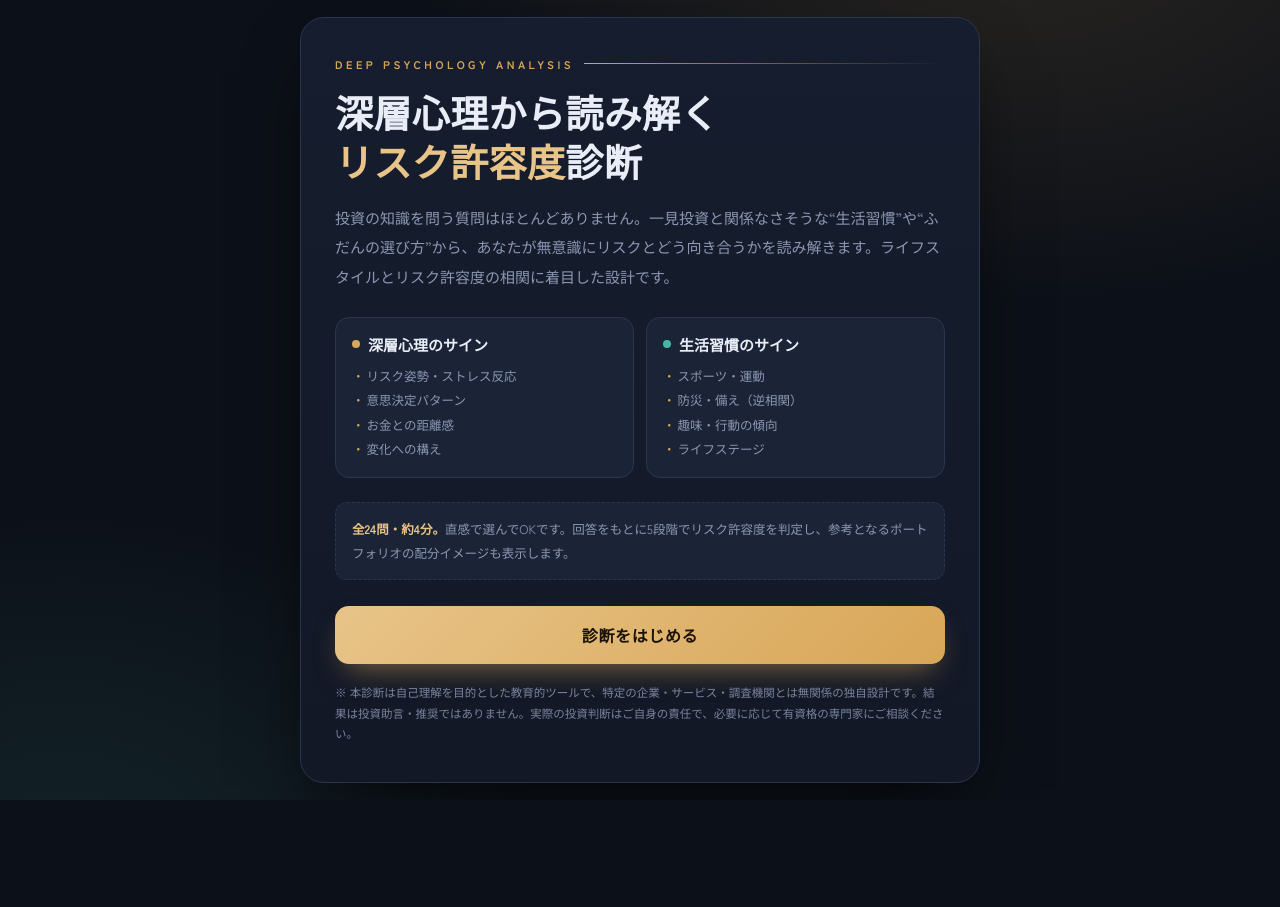
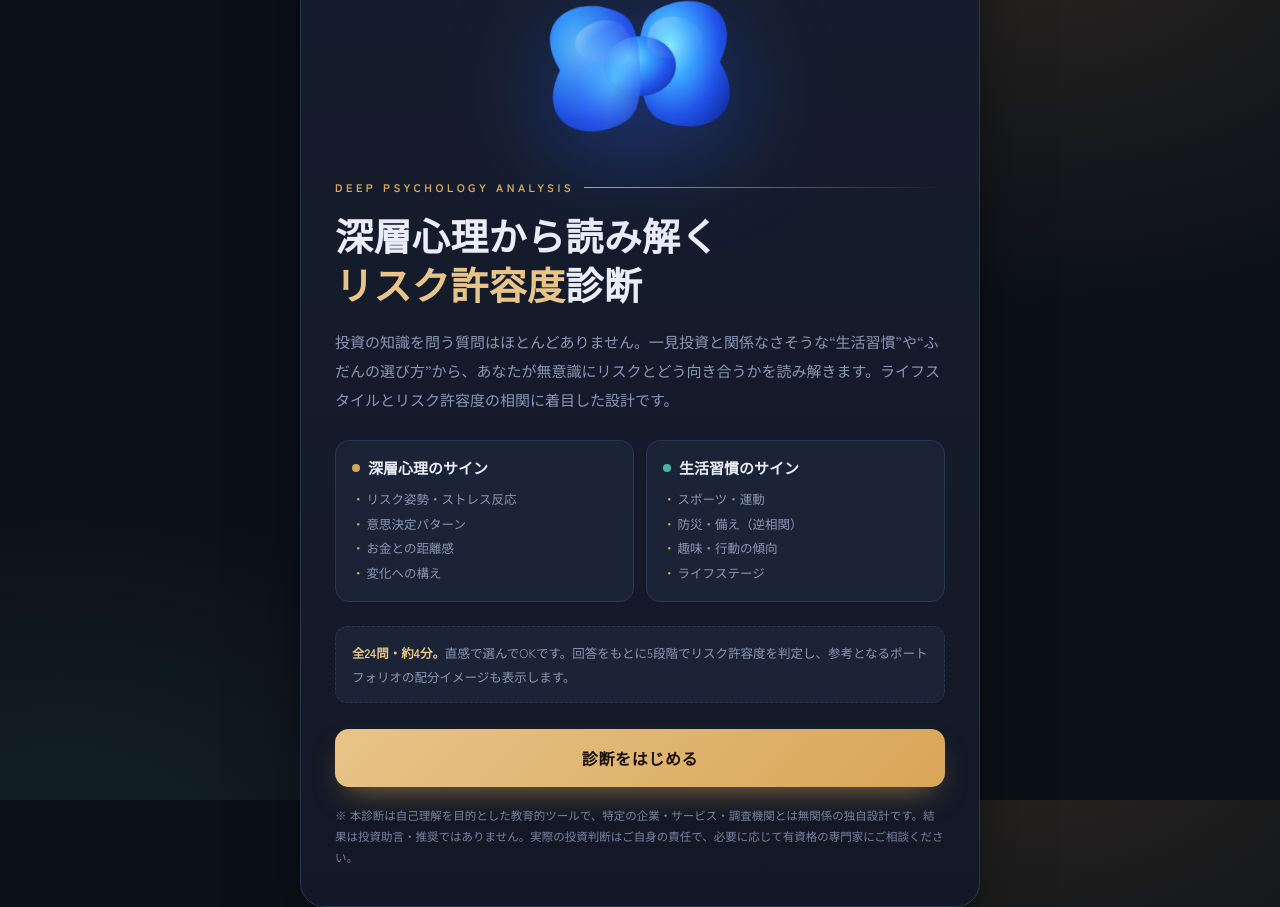
Before and after one commit to rsorf9/RiskDepth, a plain HTML site: page index.html in a window 1280 px wide. Before the commit the page ends 800 px from the top, so only its background shows below. Drawn offline with Linux system fonts and the light colour scheme.

Commit message:
Add files via upload

```diff
--- a/index.html
+++ b/index.html
@@ -174,6 +174,19 @@
   @keyframes fade{from{opacity:0;transform:translateY(10px)}to{opacity:1;transform:none}}
   @media (prefers-reduced-motion: reduce){*{animation:none!important;transition:none!important}}
   .footer-tag{text-align:center;color:var(--muted);font-size:10.5px;letter-spacing:.2em;margin-top:18px;opacity:.6}
+  /* ---- blue chrome blob + ticker ---- */
+  .ticker{display:flex;justify-content:center;gap:18px;flex-wrap:wrap;
+    font-family:ui-monospace,"SFMono-Regular",Menlo,Consolas,monospace;
+    font-size:10.5px;letter-spacing:.18em;color:#9fb0d6;margin-bottom:22px;
+    padding-bottom:14px;border-bottom:1px solid var(--line);}
+  .ticker span{white-space:nowrap;opacity:.85}
+  .ticker b{color:var(--gold-soft);font-weight:500}
+  .hero-blob{position:relative;height:190px;margin:4px 0 8px;display:flex;align-items:center;justify-content:center;}
+  .hero-blob svg{width:300px;height:190px;filter:drop-shadow(0 24px 50px rgba(40,90,220,.45))}
+  @media(max-width:520px){.hero-blob{height:150px}.hero-blob svg{width:230px;height:150px}}
+  .blob-anim{animation:blobfloat 9s ease-in-out infinite}
+  @keyframes blobfloat{0%,100%{transform:translateY(0) rotate(0deg)}50%{transform:translateY(-10px) rotate(-3deg)}}
+  @media (prefers-reduced-motion: reduce){.blob-anim{animation:none}}
 </style>
 </head>
 <body>
@@ -182,6 +195,50 @@
     <div class="pad">
       <!-- INTRO -->
       <section id="intro" class="fade">
+        <div class="ticker" id="ticker">
+          <span><b>/TYO</b> <i id="t-tyo">--·--·--</i></span>
+          <span><b>/LON</b> <i id="t-lon">--·--·--</i></span>
+          <span><b>/NYC</b> <i id="t-nyc">--·--·--</i></span>
+          <span><b>/PAR</b> <i id="t-par">--·--·--</i></span>
+        </div>
+        <div class="hero-blob" aria-hidden="true">
+          <svg class="blob-anim" viewBox="0 0 300 190" xmlns="http://www.w3.org/2000/svg">
+            <defs>
+              <radialGradient id="bl1" cx="35%" cy="35%" r="80%">
+                <stop offset="0%" stop-color="#7ff0ff"/>
+                <stop offset="35%" stop-color="#3aa0ff"/>
+                <stop offset="70%" stop-color="#2152e8"/>
+                <stop offset="100%" stop-color="#1230a8"/>
+              </radialGradient>
+              <radialGradient id="bl2" cx="70%" cy="60%" r="75%">
+                <stop offset="0%" stop-color="#6be0ff" stop-opacity=".9"/>
+                <stop offset="55%" stop-color="#3457f0" stop-opacity=".6"/>
+                <stop offset="100%" stop-color="#1230a8" stop-opacity="0"/>
+              </radialGradient>
+              <linearGradient id="sheen" x1="0" y1="0" x2="1" y2="1">
+                <stop offset="0%" stop-color="#ffffff" stop-opacity=".75"/>
+                <stop offset="40%" stop-color="#bfe6ff" stop-opacity=".15"/>
+                <stop offset="100%" stop-color="#7c5cff" stop-opacity=".25"/>
+              </linearGradient>
+            </defs>
+            <path fill="url(#bl1)" d="M70 95 C40 40 95 18 135 42 C150 52 150 78 150 95 C150 112 150 138 135 148 C95 172 40 150 70 95 Z">
+              <animate attributeName="d" dur="11s" repeatCount="indefinite"
+                values="M70 95 C40 40 95 18 135 42 C150 52 150 78 150 95 C150 112 150 138 135 148 C95 172 40 150 70 95 Z;
+                        M65 95 C32 48 100 22 138 48 C152 58 150 80 150 95 C150 110 152 132 138 142 C100 168 32 142 65 95 Z;
+                        M70 95 C40 40 95 18 135 42 C150 52 150 78 150 95 C150 112 150 138 135 148 C95 172 40 150 70 95 Z"/>
+            </path>
+            <path fill="url(#bl1)" d="M230 95 C260 40 205 18 165 42 C150 52 150 78 150 95 C150 112 150 138 165 148 C205 172 260 150 230 95 Z">
+              <animate attributeName="d" dur="11s" repeatCount="indefinite"
+                values="M230 95 C260 40 205 18 165 42 C150 52 150 78 150 95 C150 112 150 138 165 148 C205 172 260 150 230 95 Z;
+                        M235 95 C268 48 200 22 162 48 C148 58 150 80 150 95 C150 110 148 132 162 142 C200 168 268 142 235 95 Z;
+                        M230 95 C260 40 205 18 165 42 C150 52 150 78 150 95 C150 112 150 138 165 148 C205 172 260 150 230 95 Z"/>
+            </path>
+            <ellipse cx="150" cy="95" rx="36" ry="30" fill="url(#bl1)"/>
+            <path fill="url(#bl2)" d="M70 95 C40 40 95 18 135 42 C150 52 150 78 150 95 C150 112 150 138 135 148 C95 172 40 150 70 95 Z" opacity=".7"/>
+            <path fill="url(#sheen)" d="M95 55 C115 40 140 48 142 70 C143 86 120 92 105 88 C86 83 80 66 95 55 Z" opacity=".55"/>
+            <path fill="url(#sheen)" d="M205 55 C185 40 160 48 158 70 C157 86 180 92 195 88 C214 83 220 66 205 55 Z" opacity=".5"/>
+          </svg>
+        </div>
         <div class="eyebrow">Deep Psychology Analysis</div>
         <h1>深層心理から読み解く<br><span class="accent">リスク許容度</span>診断</h1>
         <p class="lead">投資の知識を問う質問はほとんどありません。一見投資と関係なさそうな“生活習慣”や“ふだんの選び方”から、あなたが無意識にリスクとどう向き合うかを読み解きます。ライフスタイルとリスク許容度の相関に着目した設計です。</p>
@@ -436,6 +493,18 @@ function buildRadar(dimPct){
 function restart(){answers.fill(null);idx=0;$("result").classList.add("hidden");$("intro").classList.remove("hidden");$("intro").classList.add("fade");window.scrollTo(0,0);}
 function copyResult(){const done=()=>{const b=$("copybtn");const o=b.textContent;b.textContent="コピーしました ✓";setTimeout(()=>b.textContent=o,1600);};if(navigator.clipboard&&navigator.clipboard.writeText){navigator.clipboard.writeText(LAST_SUMMARY).then(done).catch(()=>fb(done));}else fb(done);}
 function fb(done){const ta=document.createElement("textarea");ta.value=LAST_SUMMARY;document.body.appendChild(ta);ta.select();try{document.execCommand("copy");}catch(e){}document.body.removeChild(ta);done();}
+// ---- city ticker clock ----
+function tickClock(){
+  const z={ "t-tyo":"Asia/Tokyo","t-lon":"Europe/London","t-nyc":"America/New_York","t-par":"Europe/Paris" };
+  for(const id in z){
+    try{
+      const p=new Intl.DateTimeFormat("en-GB",{timeZone:z[id],hour:"2-digit",minute:"2-digit",second:"2-digit",hour12:false}).formatToParts(new Date());
+      const g=t=>(p.find(x=>x.type===t)||{}).value||"--";
+      const el=document.getElementById(id);if(el)el.textContent=g("hour")+" "+g("minute")+" "+g("second");
+    }catch(e){}
+  }
+}
+tickClock();setInterval(tickClock,1000);
 </script>
 </body>
 </html>
```
